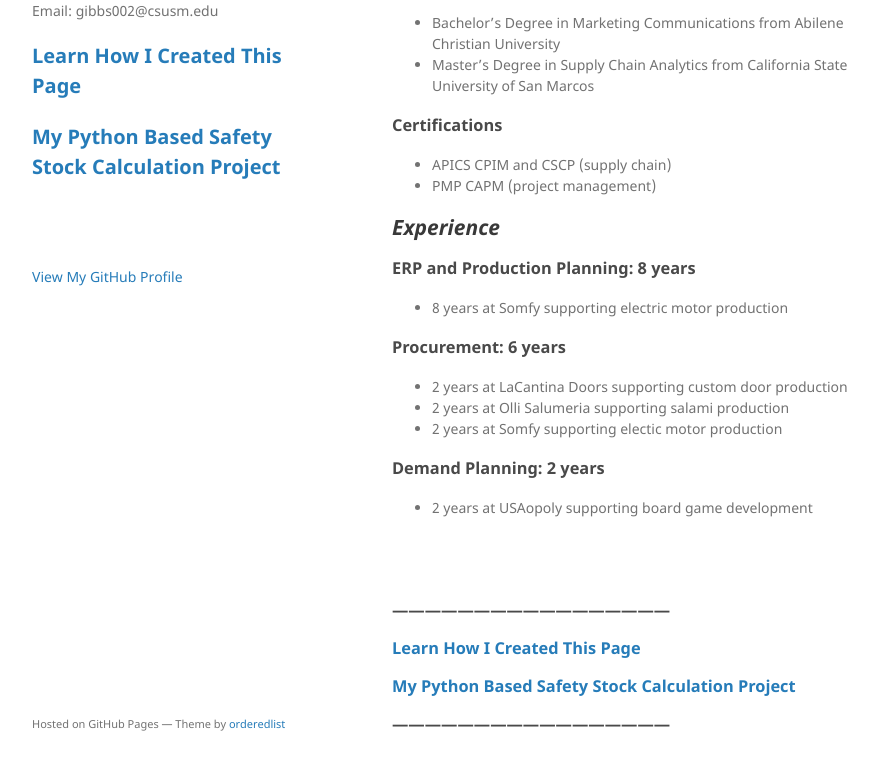
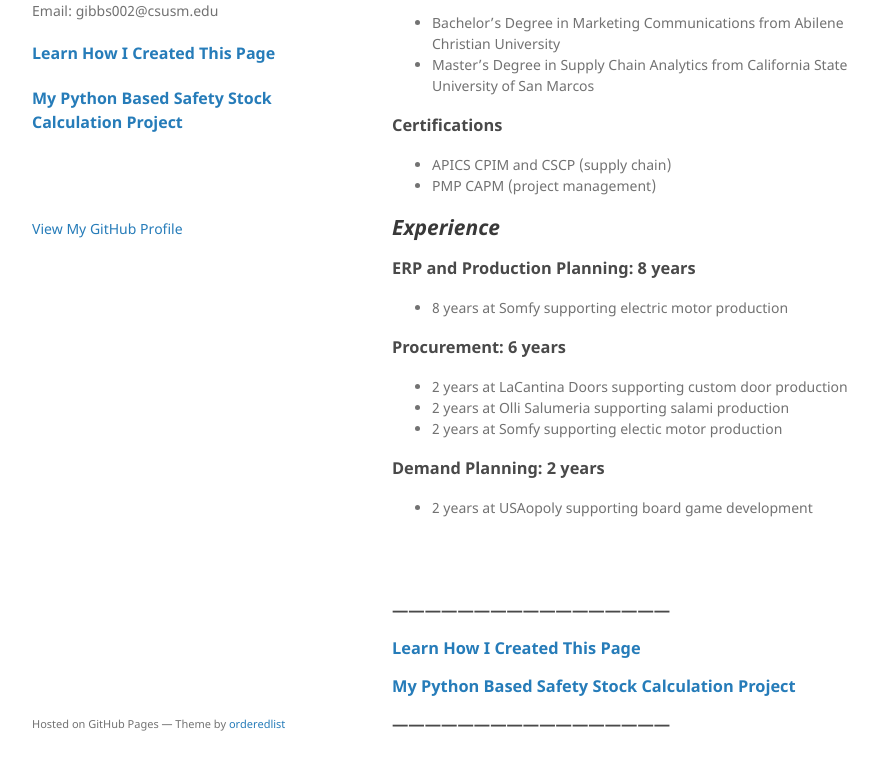
Before and after one commit to davidagibbs/davidagibbs.github.io, a Jekyll site: the page built from index.md, in a window 1280 px wide and 1140 px high. Shown: the part 337-1107 px from the top of the window, without its empty margins (178-1056 px from the left). Built offline with Jekyll 4.4.1, drawn with Linux system fonts in a browser that asks for light colours; our own code applies the rules of GitHub Pages for plain Markdown files.

Commit message:
Update default.html

```diff
--- a/_layouts/default.html
+++ b/_layouts/default.html
@@ -29,8 +29,8 @@
 
 <div id="sidebar">
       <nav class="subpage-links">
-        <a href="/subpage_1/" style="font-size: 20px; font-weight: bold;">Learn How I Created This Page</a><br><br>
-        <a href="/subpage_2/" style="font-size: 20px; font-weight: bold;">My Python Based Safety Stock Calculation Project</a><br><br><br><br><br>
+        <a href="/subpage_1/" style="font-size: 16px; font-weight: bold;">Learn How I Created This Page</a><br><br>
+        <a href="/subpage_2/" style="font-size: 16px; font-weight: bold;">My Python Based Safety Stock Calculation Project</a><br><br><br><br><br>
     </nav>
 </div>
 
```
